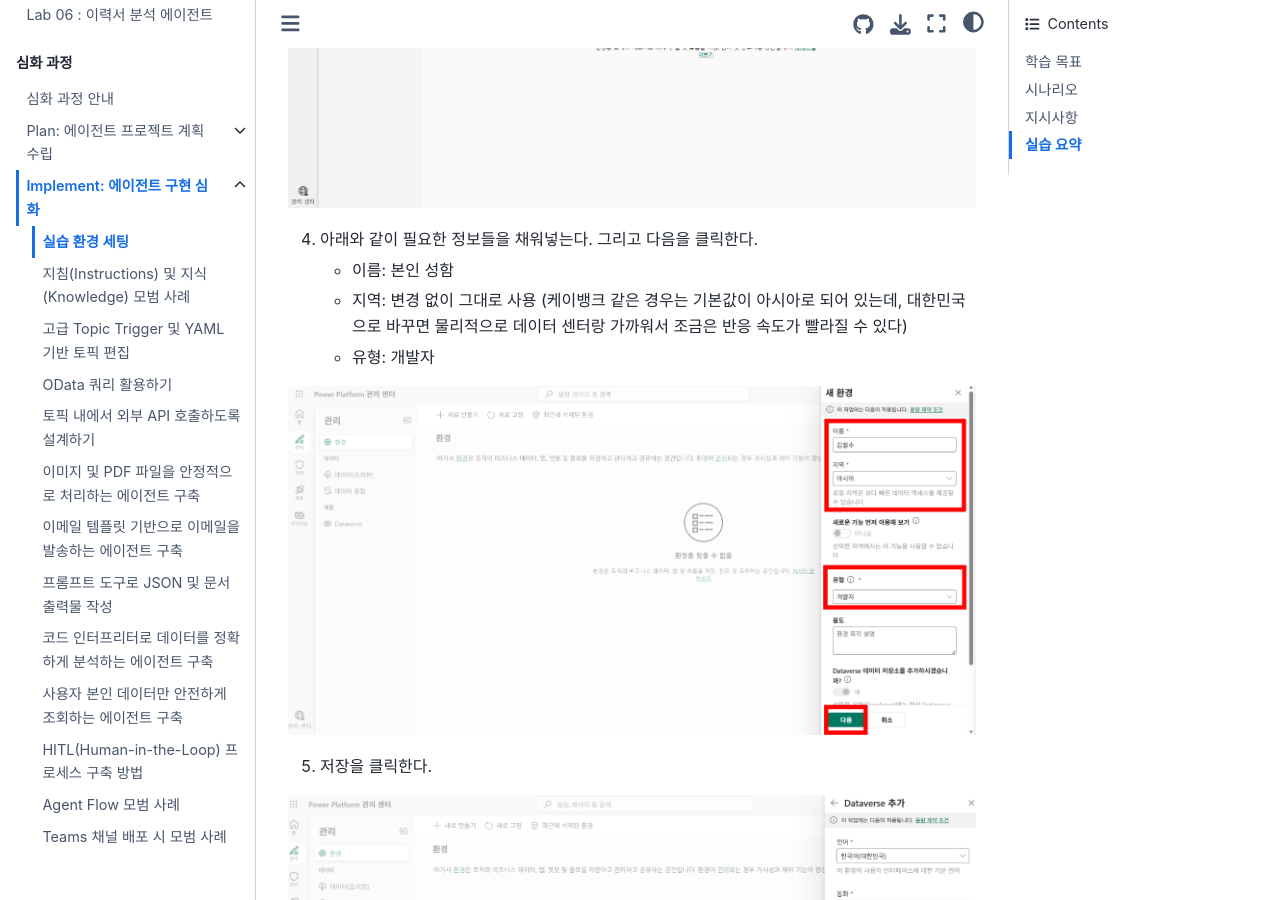
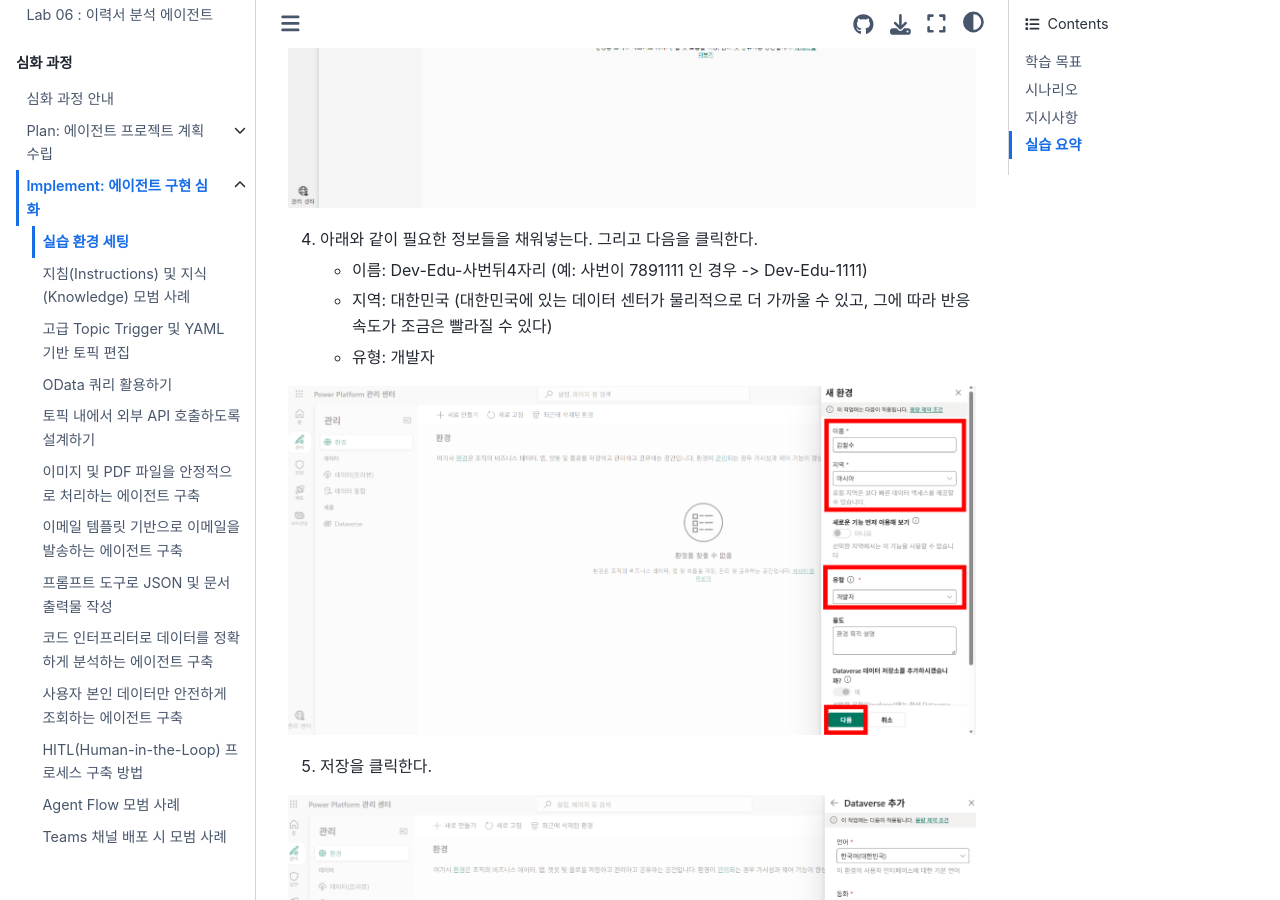
Before and after one commit to SDSTony/copilot-studio-for-makers, a Jupyter Book: the page built from book/advanced/lab-prep.md, in a window 1280 px wide and 900 px high, scrolled down 1075 px. Built offline with Jupyter Book 1.0.4 settings and Sphinx 7.4.7 and the Sphinx Book theme 1.1.4, drawn with Linux system fonts in a browser that asks for light colours.

Commit message:
update lab prep

```diff
--- a/book/advanced/lab-prep.md
+++ b/book/advanced/lab-prep.md
@@ -29,8 +29,8 @@
 ![](imgs/lab-prep-01-new-environment.png)
 
 4. 아래와 같이 필요한 정보들을 채워넣는다. 그리고 다음을 클릭한다.
-   - 이름: 본인 성함
-   - 지역: 변경 없이 그대로 사용 (케이뱅크 같은 경우는 기본값이 아시아로 되어 있는데, 대한민국으로 바꾸면 물리적으로 데이터 센터랑 가까워서 조금은 반응 속도가 빨라질 수 있다)
+   - 이름: Dev-Edu-사번뒤4자리 (예: 사번이 7891111 인 경우 -> Dev-Edu-1111)
+   - 지역: 대한민국 (대한민국에 있는 데이터 센터가 물리적으로 더 가까울 수 있고, 그에 따라 반응 속도가 조금은 빨라질 수 있다)
    - 유형: 개발자
 
 ![](imgs/lab-prep-02-environment-settings.png)
```
